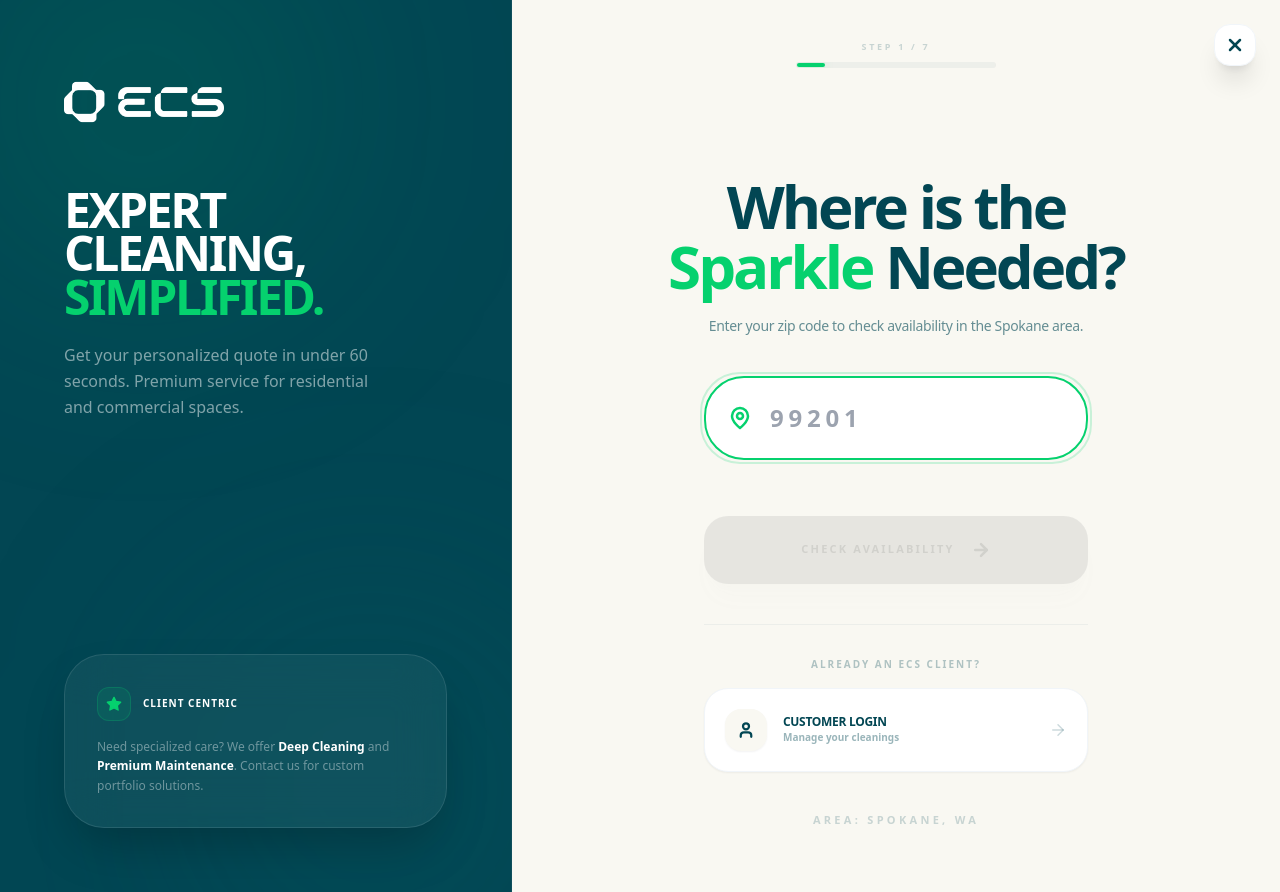
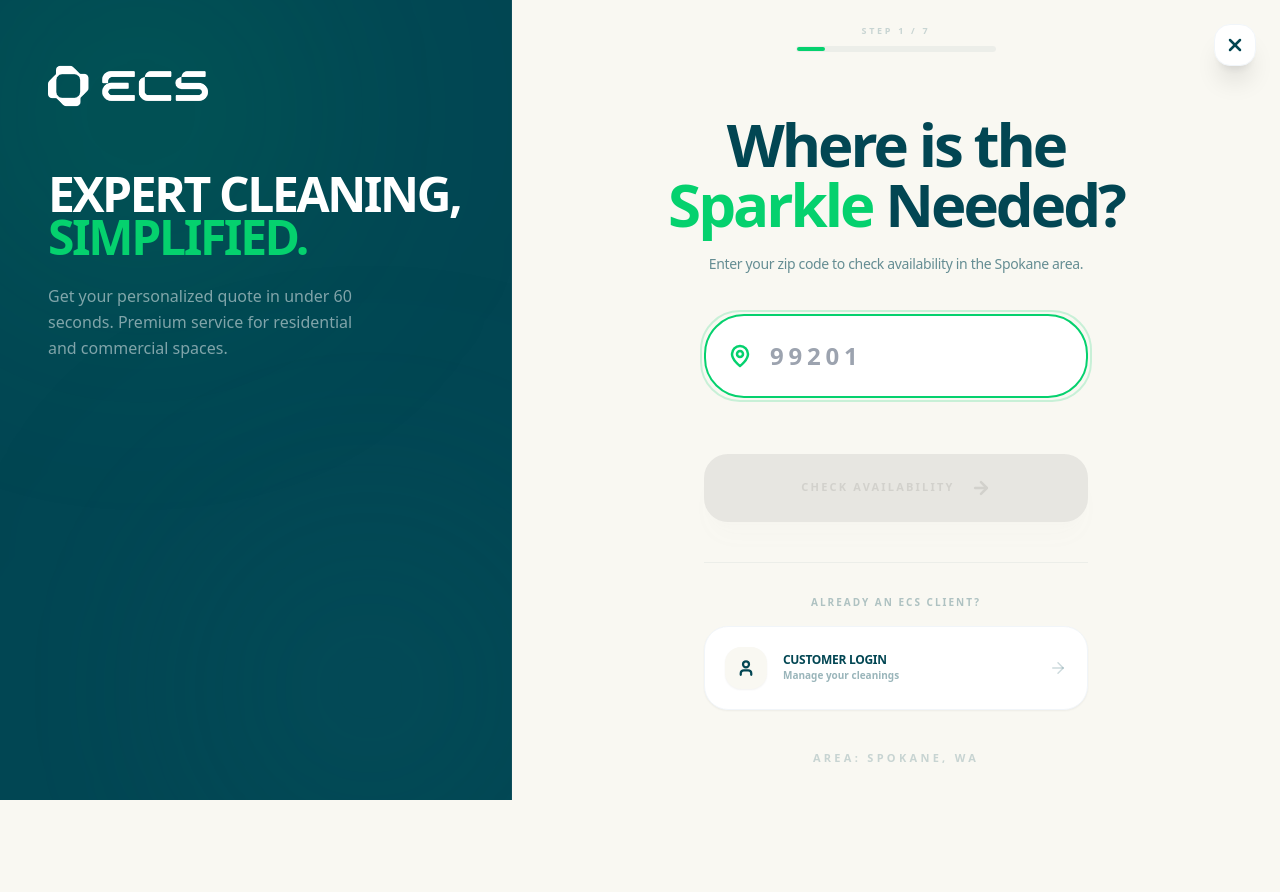
Before and after one commit to renatoquerales28-byte/extreme-cleaning-next, a Next.js app: page /quote in a window 1280 px wide. After the commit the page ends 800 px from the top, so only its background shows below. Built offline with nearby package versions, Linux system fonts and the light colour scheme.

Commit message:
Refactor: Wizard layout to fixed viewport height (h-screen) to prevent main scroll

```diff
--- a/src/components/wizard/ExtremeCleaningWizard.tsx
+++ b/src/components/wizard/ExtremeCleaningWizard.tsx
@@ -103,12 +103,11 @@ export default function ExtremeCleaningWizard() {
         });
     };
 
-    // Clean up fields when service type changes to avoid cross-contamination of data
+    // Clean up fields when service type changes
     React.useEffect(() => {
         const subscription = methods.watch((value, { name }) => {
             if (name === "serviceType") {
                 const newType = value.serviceType;
-                // Reset fields not relevant to the new type
                 if (newType === "residential") {
                     methods.setValue("smallPortfolio", []);
                     methods.setValue("commSqFt", "");
@@ -135,43 +134,29 @@ export default function ExtremeCleaningWizard() {
 
     const renderStep = () => {
         switch (step) {
-            case 0:
-                return <ZipStep onNext={nextStep} onReturning={goToReturning} />;
-            case 1:
-                return <ServiceStep onNext={nextStep} onBack={prevStep} />;
+            case 0: return <ZipStep onNext={nextStep} onReturning={goToReturning} />;
+            case 1: return <ServiceStep onNext={nextStep} onBack={prevStep} />;
             case 2:
                 const serviceType = methods.watch("serviceType");
                 if (serviceType === "residential") return <ResidentialStep onNext={nextStep} onBack={prevStep} />;
                 if (serviceType === "commercial") return <CommercialStep onNext={nextStep} onBack={prevStep} />;
                 if (serviceType === "property_mgmt") return <PMSelectionStep onNext={nextStep} onBack={prevStep} />;
                 return null;
-            case 3:
-                return <FrequencyStep onNext={nextStep} onBack={prevStep} />;
-            case 4:
-                return <QuoteStep onBack={prevStep} customerName={customerName} isFinalStep={false} onNext={nextStep} />;
-            case 5:
-                return <DateStep onNext={nextStep} onBack={prevStep} />;
-            case 6:
-                return <AddressStep onBack={prevStep} />;
+            case 3: return <FrequencyStep onNext={nextStep} onBack={prevStep} />;
+            case 4: return <QuoteStep onBack={prevStep} customerName={customerName} isFinalStep={false} onNext={nextStep} />;
+            case 5: return <DateStep onNext={nextStep} onBack={prevStep} />;
+            case 6: return <AddressStep onBack={prevStep} />;
 
             // Returning Flow
-            case "returning_lookup":
-                return <ReturningLookupStep onNext={nextStep} onBack={prevStep} setCustomerName={setCustomerName} />;
-            case "returning_select":
-                return <PropertySelectionStep
-                    onSelectSaved={nextStep}
-                    onStartNew={() => {
-                        methods.setValue("serviceType", "residential");
-                        setStep(2);
-                    }}
-                    onBack={prevStep}
-                    customerName={customerName}
-                />;
-            case "returning_config":
-                return <QuickConfigStep onNext={nextStep} onBack={prevStep} address="123 South Hill Dr" />;
-
-            default:
-                return null;
+            case "returning_lookup": return <ReturningLookupStep onNext={nextStep} onBack={prevStep} setCustomerName={setCustomerName} />;
+            case "returning_select": return <PropertySelectionStep
+                onSelectSaved={nextStep}
+                onStartNew={() => { methods.setValue("serviceType", "residential"); setStep(2); }}
+                onBack={prevStep}
+                customerName={customerName}
+            />;
+            case "returning_config": return <QuickConfigStep onNext={nextStep} onBack={prevStep} address="123 South Hill Dr" />;
+            default: return null;
         }
     };
 
@@ -183,59 +168,18 @@ export default function ExtremeCleaningWizard() {
     // Dynamic Left Panel Content Logic
     const getLeftPanelContent = () => {
         const serviceType = data.serviceType;
+        if (step === 4 || step === 5 || step === 6) return null;
 
-        if (step === 4 || step === 5 || step === 6) return null; // Handled by summary view or final steps
-
-        interface PanelContent {
-            title: string;
-            accent: string;
-            description: string;
-        }
-
-        const content: Record<string | number, PanelContent> = {
-            0: {
-                title: "Expert Cleaning,",
-                accent: "Simplified.",
-                description: "Get your personalized quote in under 60 seconds. Premium service for residential and commercial spaces."
-            },
-            1: {
-                title: serviceType === "residential" ? "Home" : serviceType === "commercial" ? "Business" : "Property",
-                accent: "Solutions.",
-                description: serviceType === "residential"
-                    ? "Premium house cleaning tailored to your lifestyle. We treat your home like our own."
-                    : serviceType === "commercial"
-                        ? "Professional office and retail cleaning to keep your business shining for clients."
-                        : "Efficient turnover and management cleaning for Airbnbs and property portfolios."
-            },
-            2: {
-                title: "Tailored to",
-                accent: "Your Space.",
-                description: serviceType === "residential"
-                    ? `Configuring for a ${data.bedrooms} bed, ${data.bathrooms} bath home. Accurate sizing ensures a perfect clean.`
-                    : "Tell us the scope of your commercial needs so we can provide the best team for the job."
-            },
-            3: {
-                title: "consistency",
-                accent: "is Key.",
-                description: "Save up to 20% by booking recurring services. A cleaner space, more often, for less."
-            },
-            "returning_lookup": {
-                title: "Welcome",
-                accent: "Back.",
-                description: "Access your saved properties and preferences. We&apos;ve missed you!"
-            },
-            "returning_select": {
-                title: "Glad you&apos;re",
-                accent: "Here.",
-                description: "Select which property needs some Extreme care today, or add a new one to your portfolio."
-            },
-            "returning_config": {
-                title: "Almost",
-                accent: "Done.",
-                description: "Confirm your cleaning intensity and frequency. We'll handle the rest."
-            }
+        const content = {
+            0: { title: "Expert Cleaning,", accent: "Simplified.", description: "Get your personalized quote in under 60 seconds. Premium service for residential and commercial spaces." },
+            1: { title: serviceType === "residential" ? "Home" : serviceType === "commercial" ? "Business" : "Property", accent: "Solutions.", description: serviceType === "residential" ? "Premium house cleaning tailored to your lifestyle." : "Professional cleaning solutions for businesses and portfolios." },
+            2: { title: "Tailored to", accent: "Your Space.", description: "Tell us about your space for an accurate quote." },
+            3: { title: "consistency", accent: "is Key.", description: "Save up to 20% by booking recurring services." },
+            "returning_lookup": { title: "Welcome", accent: "Back.", description: "Access your saved properties and preferences." },
+            "returning_select": { title: "Glad you're", accent: "Here.", description: "Select which property needs care today." },
+            "returning_config": { title: "Almost", accent: "Done.", description: "Confirm your cleaning intensity and frequency." }
         };
-
+        // @ts-ignore
         return content[step] || content[0];
     };
 
@@ -243,172 +187,74 @@ export default function ExtremeCleaningWizard() {
 
     return (
         <FormProvider {...methods}>
-            {/* Main Full-Screen Split Layout */}
-            <div className="w-full min-h-screen flex flex-col lg:flex-row bg-[#F9F8F2] relative overflow-hidden">
-
-                {/* Left Panel - Hidden on Mobile, Fixed Width on Desktop */}
-                <div className="hidden lg:flex w-[40%] bg-[#024653] relative flex-col justify-between p-16 text-white overflow-hidden shrink-0 border-r border-white/5 shadow-2xl">
-                    {/* Ambient Botanical Glow */}
+            <div className="w-full h-screen fixed inset-0 flex flex-col lg:flex-row bg-[#F9F8F2] overflow-hidden">
+                {/* Left Panel */}
+                <div className="hidden lg:flex w-[40%] bg-[#024653] relative flex-col justify-between p-12 text-white overflow-hidden shrink-0 border-r border-white/5 shadow-2xl">
                     <div className="absolute top-[-10%] left-[-10%] w-96 h-96 bg-[#05D16E]/10 blur-[120px] rounded-full animate-pulse" />
                     <div className="absolute bottom-[-10%] right-[-10%] w-96 h-96 bg-[#0E6168]/20 blur-[120px] rounded-full animate-pulse delay-700" />
 
                     <AnimatePresence mode="wait">
                         {step === 4 || step === 5 || step === 6 ? (
-                            <motion.div
-                                key="summary"
-                                initial={{ opacity: 0 }}
-                                animate={{ opacity: 1 }}
-                                exit={{ opacity: 0 }}
-                                transition={{ duration: 0.2 }}
-                                className="relative z-10 flex flex-col h-full"
-                            >
+                            <motion.div key="summary" initial={{ opacity: 0 }} animate={{ opacity: 1 }} exit={{ opacity: 0 }} className="relative z-10 flex flex-col h-full">
                                 <div className="flex items-center gap-2 mb-6 opacity-80">
                                     <Image src="/brand/logo.png" alt="Logo" width={24} height={24} className="object-contain brightness-0 invert" />
                                     <span className="font-black tracking-widest text-[10px] uppercase text-white/60">Estimate Summary</span>
                                 </div>
-
                                 <div className="flex-1 flex flex-col justify-center space-y-8">
                                     <div>
                                         <div className="flex items-baseline gap-3 mb-2">
                                             <h2 className="text-7xl font-black tracking-tighter text-white drop-shadow-2xl shadow-[#05D16E]/10">${totalPrice}</h2>
                                             <span className="text-xl font-bold text-white/40 font-outfit">/service</span>
                                         </div>
-                                        <div className="flex items-center gap-2 px-3 py-1 bg-[#05D16E]/10 border border-[#05D16E]/20 rounded-full w-fit">
-                                            <Star size={12} className="fill-[#05D16E] text-[#05D16E]" />
-                                            <span className="text-[#05D16E] font-black text-[9px] uppercase tracking-widest">Your Personalized Quote</span>
-                                        </div>
                                     </div>
-
-                                    <div className="space-y-5 py-8 border-y border-white/5">
-                                        <div className="flex justify-between items-center text-sm">
-                                            <span className="text-white/40 font-black uppercase tracking-widest text-[10px]">Frequency</span>
-                                            <span className="font-black bg-white/5 px-4 py-1.5 rounded-2xl text-[10px] uppercase text-white border border-white/5 tracking-widest">{selectedFreq?.label}</span>
-                                        </div>
-                                        <div className="flex justify-between items-center text-sm">
-                                            <span className="text-white/40 font-black uppercase tracking-widest text-[10px]">Plan Type</span>
-                                            <span className="font-black capitalize text-[#05D16E] text-sm tracking-tight">{data.cleaningType}</span>
-                                        </div>
-                                        <div className="flex justify-between items-center text-sm">
-                                            <span className="text-white/40 font-black uppercase tracking-widest text-[10px]">Size</span>
-                                            <span className="font-black text-white text-sm tracking-tight">{data.sqFt} SQ FT</span>
-                                        </div>
-                                        <div className="flex justify-between items-center text-sm">
-                                            <span className="text-white/40 font-black uppercase tracking-widest text-[10px]">Zip Code</span>
-                                            <span className="font-black text-[#05D16E] text-sm tracking-widest">{data.zipCode}</span>
-                                        </div>
-                                    </div>
-
-                                    <div className="pt-4">
-                                        <div className="flex items-center gap-4 bg-white/5 p-6 rounded-[2.5rem] border border-white/5 backdrop-blur-md">
-                                            <div className="p-3 bg-[#05D16E]/10 rounded-2xl border border-[#05D16E]/20"><Shield size={24} className="text-[#05D16E]" /></div>
-                                            <div>
-                                                <p className="font-black text-xs uppercase tracking-widest text-white mb-0.5">Extreme Guarantee</p>
-                                                <p className="text-[10px] text-white/40 font-medium leading-relaxed">100% Satisfaction or we re-clean for free.</p>
-                                            </div>
-                                        </div>
+                                    <div className="space-y-4 py-8 border-y border-white/5">
+                                        <div className="flex justify-between items-center text-sm"><span className="text-white/40 font-black uppercase text-[10px]">Frequency</span><span className="font-black bg-white/5 px-4 py-1.5 rounded-2xl text-[10px] uppercase text-white">{selectedFreq?.label}</span></div>
+                                        <div className="flex justify-between items-center text-sm"><span className="text-white/40 font-black uppercase text-[10px]">Type</span><span className="font-black capitalize text-[#05D16E] text-sm">{data.cleaningType}</span></div>
                                     </div>
                                 </div>
                             </motion.div>
                         ) : (
-                            <motion.div
-                                key={step}
-                                initial={{ opacity: 0, x: -20 }}
-                                animate={{ opacity: 1, x: 0 }}
-                                exit={{ opacity: 0, x: 20 }}
-                                transition={{ duration: 0.3 }}
-                                className="relative z-10 flex flex-col h-full justify-between"
-                            >
+                            <motion.div key="lp-content" initial={{ opacity: 0, x: -20 }} animate={{ opacity: 1, x: 0 }} exit={{ opacity: 0, x: 20 }} className="relative z-10 flex flex-col h-full justify-between">
                                 <div>
                                     <div className="w-40 mb-12">
-                                        <Image src="/brand/logo-full.png" alt="Extreme Cleaning Logo" width={200} height={60} className="object-contain brightness-0 invert" />
+                                        <Image src="/brand/logo-full.png" alt="Logo" width={200} height={60} className="object-contain brightness-0 invert" />
                                     </div>
                                     <h2 className="text-5xl font-black tracking-tighter leading-[0.9] mb-6 uppercase text-white">
-                                        {lp?.title} <br />
-                                        <span className="text-[#05D16E]">{lp?.accent}</span>
+                                        {lp?.title} <br /> <span className="text-[#05D16E]">{lp?.accent}</span>
                                     </h2>
-                                    <p className="text-white/50 font-medium text-base leading-relaxed max-w-xs font-opensans">
-                                        {lp?.description}
-                                    </p>
-                                </div>
-
-                                <div className="space-y-4">
-                                    <div className="p-8 bg-white/5 backdrop-blur-xl rounded-[2.5rem] border border-white/10 shadow-2xl">
-                                        <div className="flex items-center gap-3 mb-4">
-                                            <div className="p-2 bg-[#05D16E]/10 border border-[#05D16E]/20 rounded-xl"><Star size={16} className="text-[#05D16E] fill-[#05D16E]" /></div>
-                                            <p className="font-black text-white text-[10px] uppercase tracking-widest">Client Centric</p>
-                                        </div>
-                                        <p className="text-[12px] text-white/40 leading-relaxed font-medium">
-                                            Need specialized care? We offer <strong className="text-white">Deep Cleaning</strong> and <strong className="text-white">Premium Maintenance</strong>. Contact us for custom portfolio solutions.
-                                        </p>
-                                    </div>
+                                    <p className="text-white/50 font-medium text-base leading-relaxed max-w-xs">{lp?.description}</p>
                                 </div>
                             </motion.div>
                         )}
                     </AnimatePresence>
                 </div>
 
-                {/* Close Button */}
-                <a href="/" className="absolute top-4 right-4 md:top-6 md:right-6 z-50 p-2.5 rounded-2xl bg-white hover:bg-[#024653] hover:text-white transition-all border border-slate-100 shadow-xl" title="Exit Wizard">
-                    <svg xmlns="http://www.w3.org/2000/svg" width="20" height="20" viewBox="0 0 24 24" fill="none" stroke="currentColor" strokeWidth="3" strokeLinecap="round" strokeLinejoin="round">
-                        <path d="M18 6 6 18" />
-                        <path d="m6 6 12 12" />
-                    </svg>
-                </a>
+                {/* Right Panel */}
+                <div className="flex-1 w-full lg:w-[60%] bg-[#F9F8F2] relative flex flex-col h-full overflow-y-auto lg:overflow-hidden">
+                    <a href="/" className="absolute top-6 right-6 z-50 p-2.5 rounded-2xl bg-white hover:bg-[#024653] hover:text-white transition-all border border-slate-100 shadow-xl" title="Exit">
+                        <svg xmlns="http://www.w3.org/2000/svg" width="20" height="20" viewBox="0 0 24 24" fill="none" stroke="currentColor" strokeWidth="3" strokeLinecap="round" strokeLinejoin="round"><path d="M18 6 6 18" /><path d="m6 6 12 12" /></svg>
+                    </a>
 
-                {/* Right Panel - Wizard Form */}
-                <div className="flex-1 w-full lg:w-[60%] bg-[#F9F8F2] relative flex flex-col min-h-screen overflow-y-auto">
-
-                    {/* Unified Navigation Header */}
-                    <div className="sticky top-0 z-20 w-full p-6 md:p-10 grid grid-cols-3 items-center bg-[#F9F8F2]/90 backdrop-blur-md">
-
-                        {/* Left: Back Button */}
+                    <div className="sticky top-0 z-20 w-full px-6 py-6 md:px-10 grid grid-cols-3 items-center bg-[#F9F8F2]/95 backdrop-blur-md">
                         <div className="flex justify-start">
                             {step !== 0 && step !== "returning_lookup" && (
-                                <button
-                                    onClick={prevStep}
-                                    className="flex items-center gap-2 text-[10px] font-black uppercase tracking-[0.2em] text-[#024653]/40 hover:text-[#05D16E] transition-all group"
-                                >
-                                    <svg xmlns="http://www.w3.org/2000/svg" width="16" height="16" viewBox="0 0 24 24" fill="none" stroke="currentColor" strokeWidth="4" strokeLinecap="round" strokeLinejoin="round" className="group-hover:-translate-x-1 transition-transform">
-                                        <path d="m15 18-6-6 6-6" />
-                                    </svg>
-                                    Back
+                                <button onClick={prevStep} className="flex items-center gap-2 text-[10px] font-black uppercase tracking-[0.2em] text-[#024653]/40 hover:text-[#05D16E] transition-all group">
+                                    <svg xmlns="http://www.w3.org/2000/svg" width="16" height="16" viewBox="0 0 24 24" fill="none" stroke="currentColor" strokeWidth="4" strokeLinecap="round" strokeLinejoin="round" className="group-hover:-translate-x-1 transition-transform"><path d="m15 18-6-6 6-6" /></svg> Back
                                 </button>
                             )}
                         </div>
-
-                        {/* Center: Progress Bar */}
                         <div className="flex flex-col items-center gap-2 w-full max-w-[200px] mx-auto">
-                            <span className="text-[9px] font-black uppercase tracking-[0.3em] text-[#024653]/20">
-                                Step {typeof step === 'number' ? Math.min(step + 1, 7) : 1} / 7
-                            </span>
+                            <span className="text-[9px] font-black uppercase tracking-[0.3em] text-[#024653]/20">Step {typeof step === 'number' ? Math.min(step + 1, 7) : 1} / 7</span>
                             <div className="w-full h-1.5 bg-[#024653]/5 rounded-full overflow-hidden p-[1px]">
-                                <motion.div
-                                    className="h-full bg-[#05D16E] rounded-full shadow-[0_0_10px_rgba(5,209,110,0.3)]"
-                                    initial={{ width: 0 }}
-                                    animate={{
-                                        width: typeof step === 'number'
-                                            ? `${((Math.max(step, 0) + 1) / 7) * 100}%`
-                                            : "14%"
-                                    }}
-                                    transition={{ duration: 0.8, ease: "circOut" }}
-                                />
+                                <motion.div className="h-full bg-[#05D16E] rounded-full" initial={{ width: 0 }} animate={{ width: typeof step === 'number' ? `${((Math.max(step, 0) + 1) / 7) * 100}%` : "14%" }} transition={{ duration: 0.8, ease: "circOut" }} />
                             </div>
                         </div>
-
-                        {/* Right: Spacer (to balance Back button) */}
                         <div className="flex justify-end"></div>
                     </div>
 
-                    <div className="flex-1 flex flex-col p-6 lg:p-12 lg:px-20 pt-0 h-full justify-center">
+                    <div className="flex-1 flex flex-col p-4 md:p-8 lg:p-12 lg:px-20 h-full justify-center overflow-y-auto w-full max-w-4xl mx-auto">
                         <AnimatePresence mode="wait">
-                            <motion.div
-                                key={step}
-                                initial={{ opacity: 0, scale: 0.98, y: 10 }}
-                                animate={{ opacity: 1, scale: 1, y: 0 }}
-                                exit={{ opacity: 0, scale: 1.02, y: -10 }}
-                                transition={{ duration: 0.3, ease: "circOut" }}
-                                className="flex-1 flex flex-col justify-center min-h-0"
-                            >
+                            <motion.div key={step} initial={{ opacity: 0, scale: 0.98, y: 10 }} animate={{ opacity: 1, scale: 1, y: 0 }} exit={{ opacity: 0, scale: 1.02, y: -10 }} transition={{ duration: 0.3 }} className="w-full">
                                 {renderStep()}
                             </motion.div>
                         </AnimatePresence>
```
